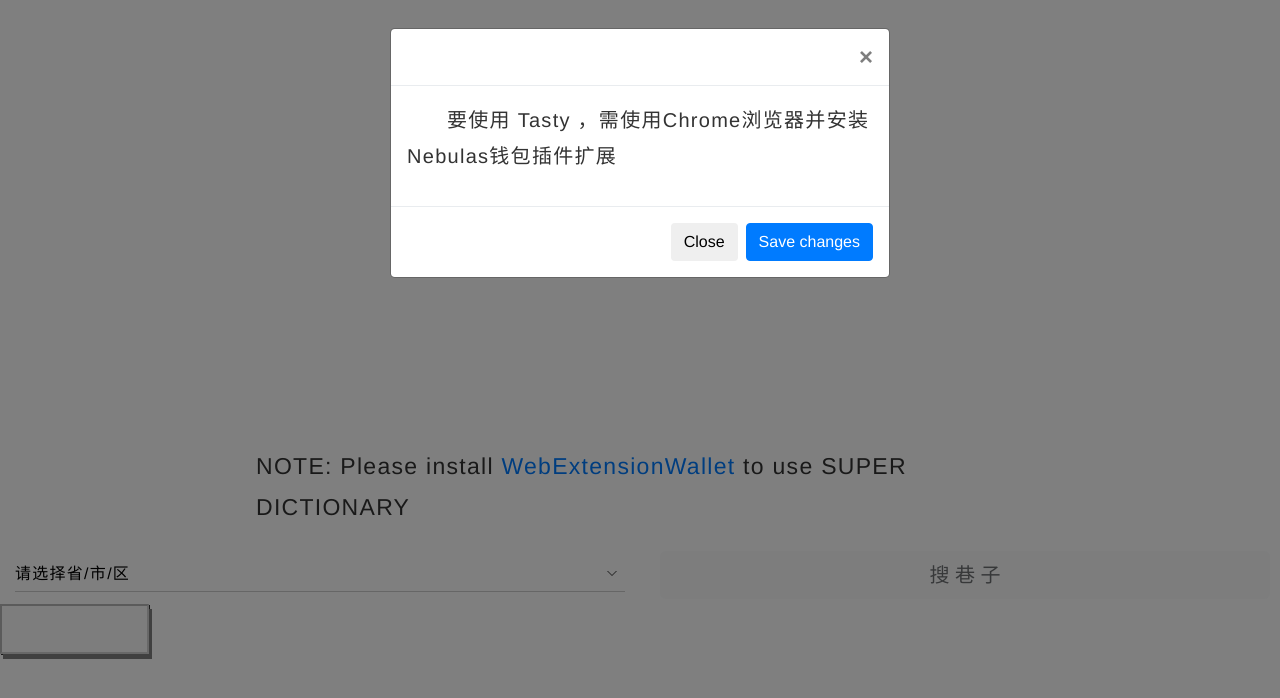
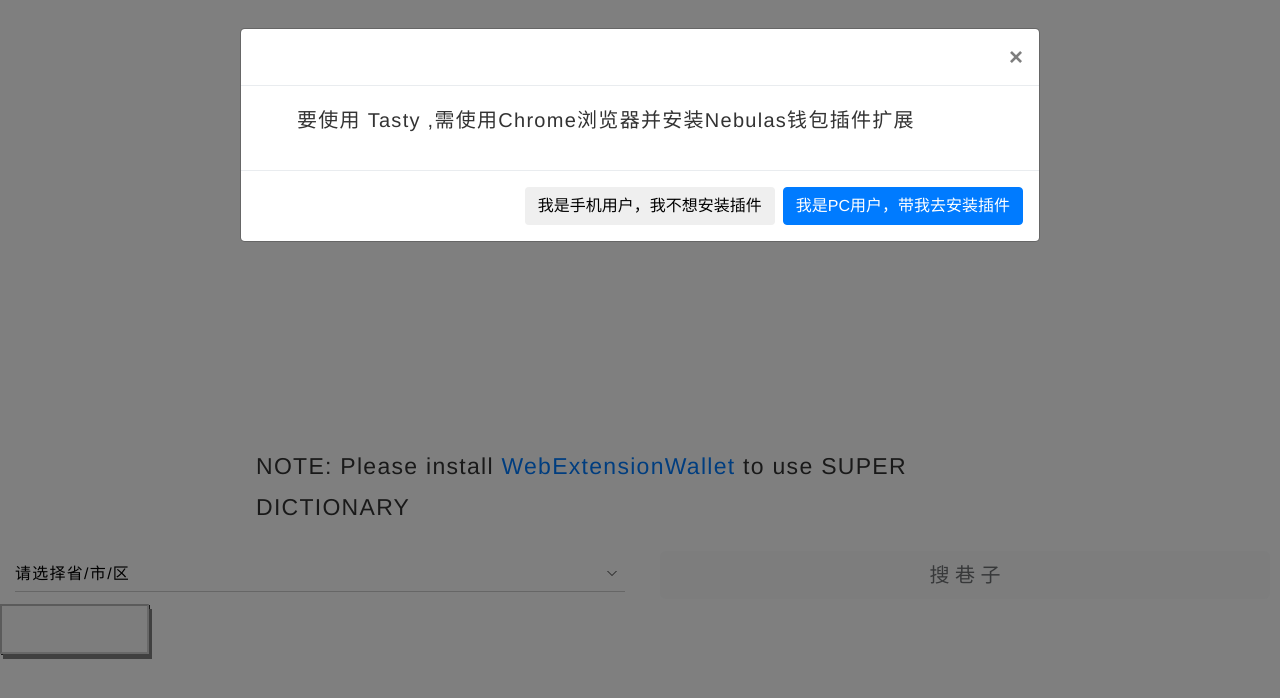
Before and after one commit to green-dalii/itasty, a plain HTML site: page index.html in a window 1280 px wide. Drawn offline with Linux system fonts and the light colour scheme.

Commit message:
change notice

```diff
--- a/index.html
+++ b/index.html
@@ -61,17 +61,17 @@
     </div>
     <!-- Modal -->
     <div class="modal fade" id="myModal" tabindex="-1" role="dialog" aria-labelledby="myModalLabel">
-        <div class="modal-dialog" role="document">
+        <div class="modal-dialog modal-lg" role="document">
         <div class="modal-content">
             <div class="modal-header">
             <button type="button" class="close" data-dismiss="modal" aria-label="Close"><span aria-hidden="true">&times;</span></button>
             </div>
             <div class="modal-body">
-                <p>要使用 Tasty ，需使用Chrome浏览器并安装Nebulas钱包插件扩展</p>
+                <p>要使用 Tasty ,需使用Chrome浏览器并安装Nebulas钱包插件扩展</p>
             </div>
             <div class="modal-footer">
-            <button type="button" class="btn btn-default" data-dismiss="modal">Close</button>
-            <button type="button" class="btn btn-primary">Save changes</button>
+            <button type="button" class="btn btn-default" data-dismiss="modal">我是手机用户，我不想安装插件</button>
+            <button type="button" class="btn btn-primary">我是PC用户，带我去安装插件</button>
             </div>
         </div>
         </div>
```
